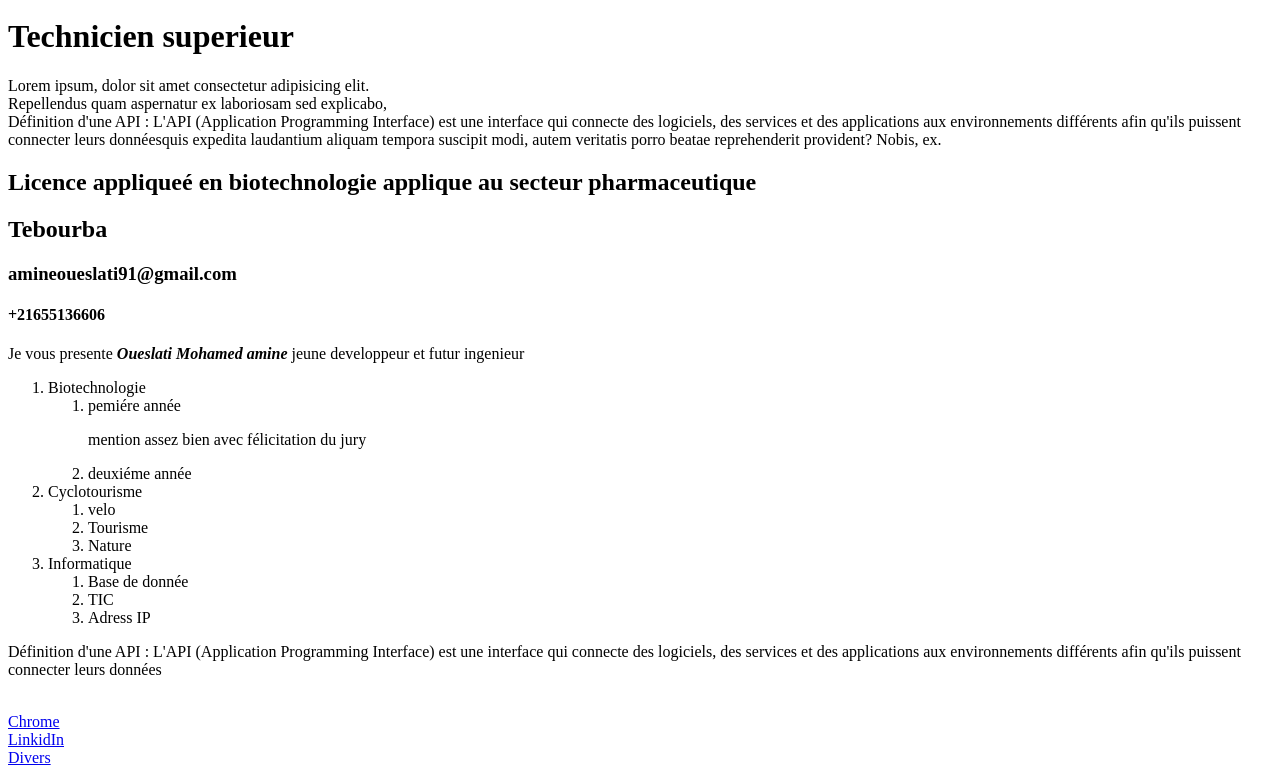
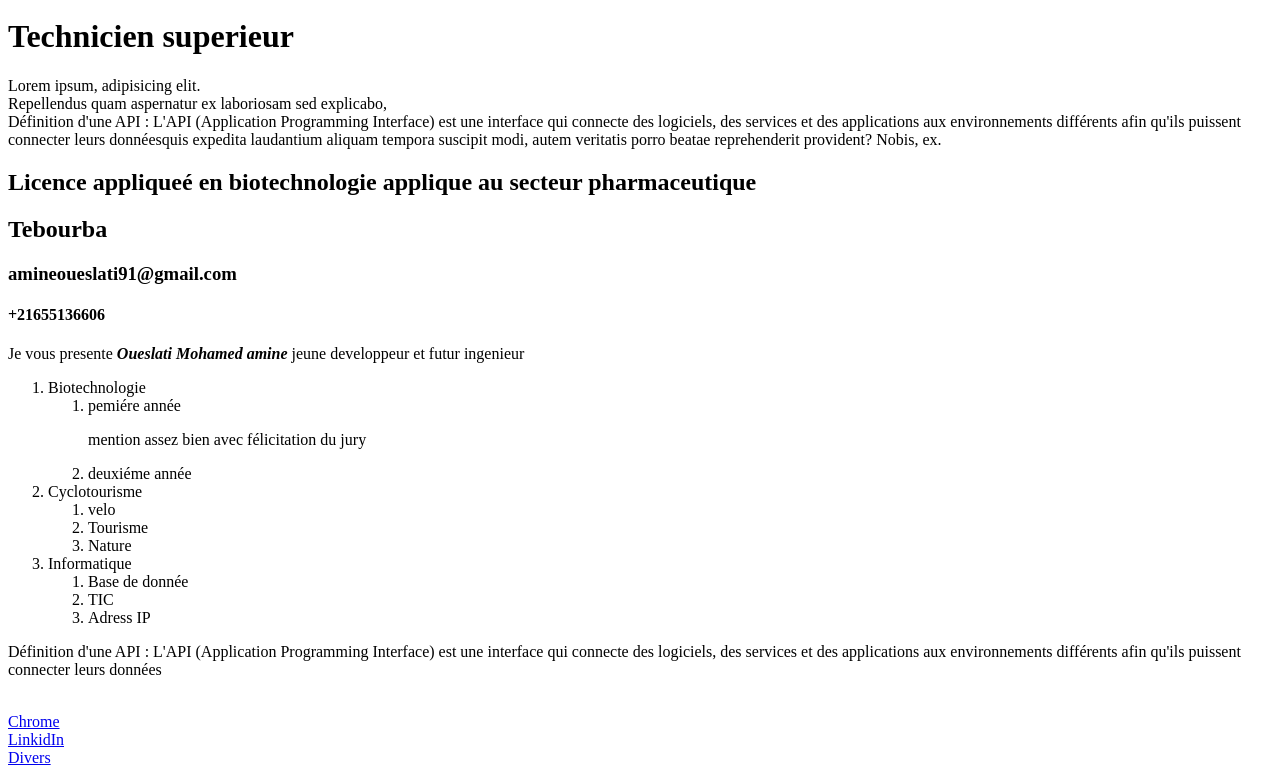
Before and after one commit to oueslati123/tesst_2, a plain HTML site: page index.html in a window 1280 px wide. Shown: the part 29-804 px from the top of the page. Drawn offline with Linux system fonts and the light colour scheme.

Commit message:
Update index.html

```diff
--- a/index.html
+++ b/index.html
@@ -10,7 +10,7 @@
         <img src="Images/test1.jpg" alt="Mon image de test">
     </body>
     <h1>Technicien superieur</h1>
-    <p>Lorem ipsum, dolor sit amet consectetur adipisicing elit. <br>Repellendus quam aspernatur ex laboriosam sed explicabo, <br>Définition d'une API : L'API (Application Programming Interface) est une interface qui connecte des logiciels, des services et des applications aux environnements différents afin qu'ils puissent connecter leurs donnéesquis expedita laudantium aliquam tempora suscipit modi, autem veritatis porro beatae reprehenderit provident? Nobis, ex.</p>
+    <p>Lorem ipsum, adipisicing elit. <br>Repellendus quam aspernatur ex laboriosam sed explicabo, <br>Définition d'une API : L'API (Application Programming Interface) est une interface qui connecte des logiciels, des services et des applications aux environnements différents afin qu'ils puissent connecter leurs donnéesquis expedita laudantium aliquam tempora suscipit modi, autem veritatis porro beatae reprehenderit provident? Nobis, ex.</p>
     <h2>Licence appliqueé en biotechnologie applique au secteur pharmaceutique</h2>
     <h2>Tebourba</h2>
     <h3>amineoueslati91@gmail.com</h3>
```
